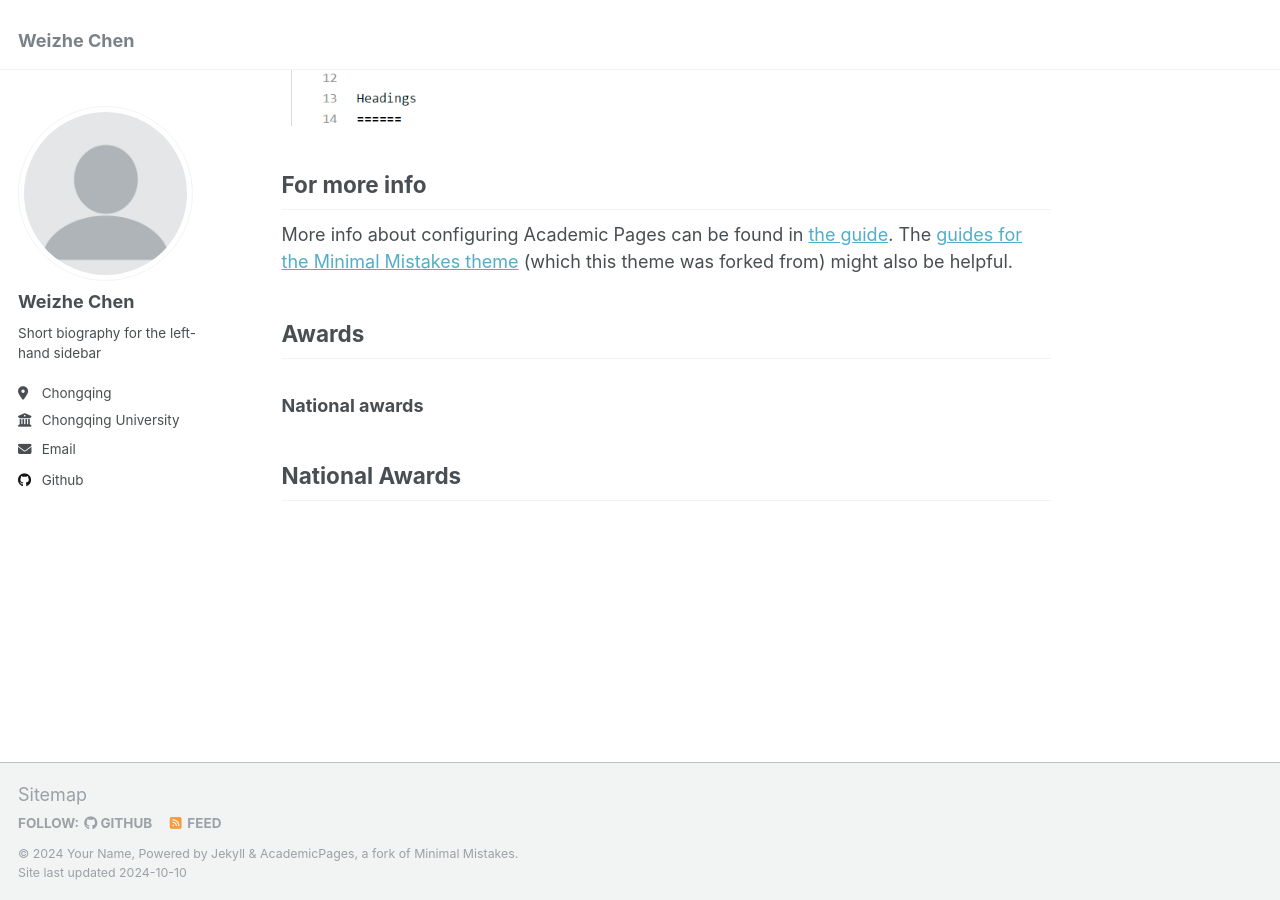
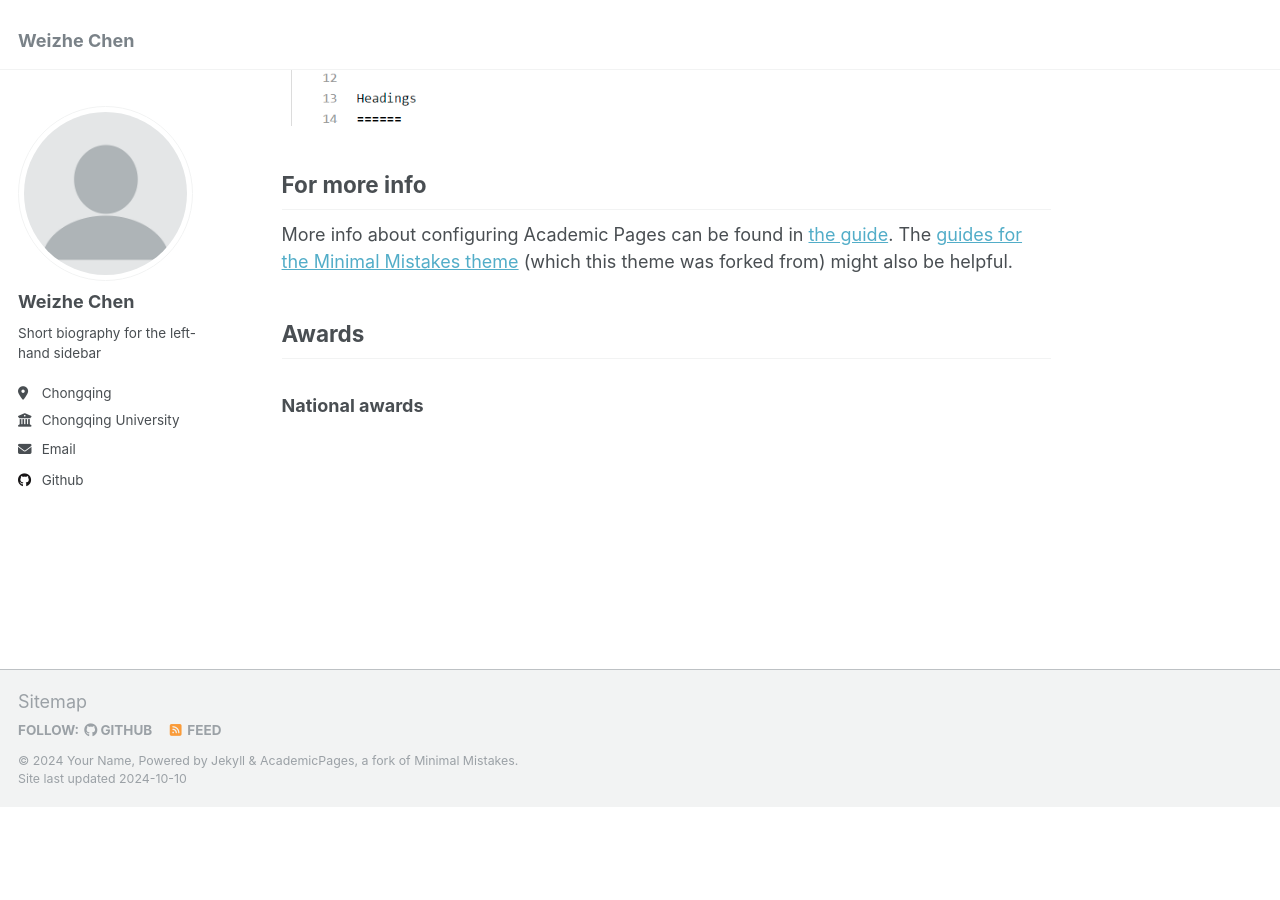
Before and after one commit to star-night-rain/demo1, a Jekyll site: the page built from _pages/about.md, in a window 1280 px wide and 900 px high, scrolled down 2863 px. Built offline with Jekyll 4.4.1, drawn with Linux system fonts in a browser that asks for light colours; after the commit the page ends 3670 px from its top, so only the background shows below that.

Commit message:
Update about.md

```diff
--- a/_pages/about.md
+++ b/_pages/about.md
@@ -50,13 +50,8 @@
 
 ## Awards
 ### National awards
-<h2>National Awards</h2>
-<ul>
-  {% for award in site.data.awards.national_awards %}
-    <li>
-      <strong>Rank:</strong> {{ award.rank }}<br>
-      <strong>Competition:</strong> {{ award.competition }}<br>
-      <strong>Date:</strong> {{ award.date }}
-    </li>
-  {% endfor %}
-</ul>
+{% for award in site.data.awards.national_awards %}
+
+- {{award.rank}} {{award.competition}} {{award.date}}
+
+{% endfor %}
```
